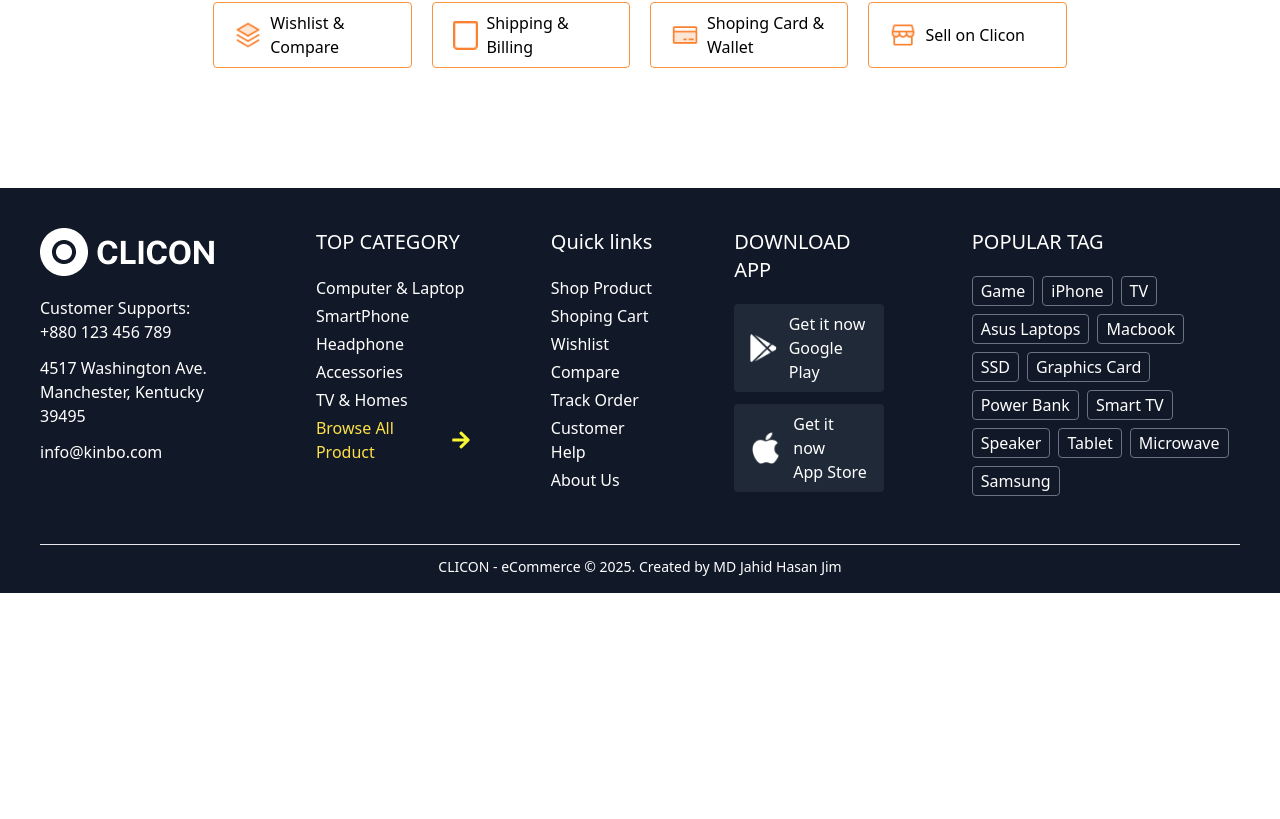
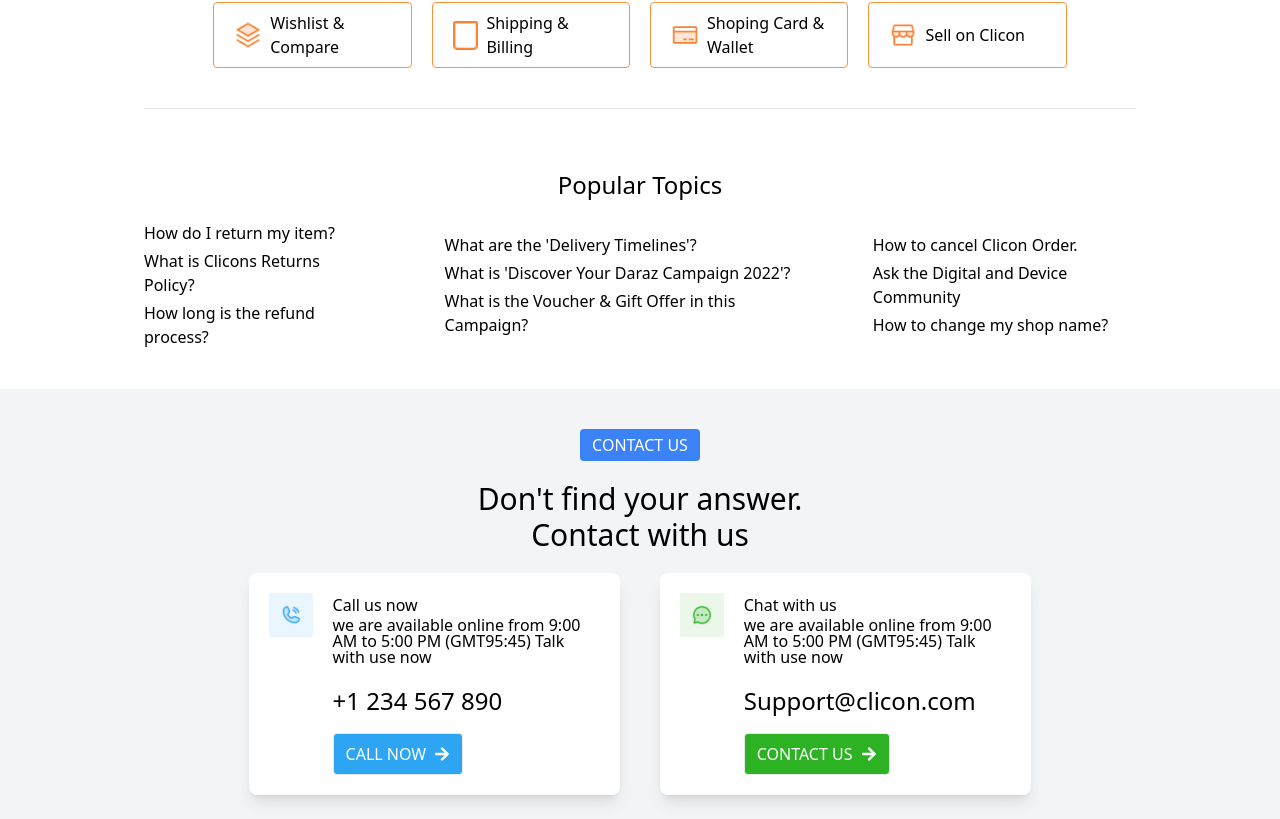
Before and after one commit to jim2107054/CLICON, a React (Vite) app in the folder frontend/: page /customer-support in a window 1280 px wide. Shown: the part 741-1560 px from the top of the page. Before the commit the page ends 1334 px from the top, so only its background shows below. Built offline with nearby package versions, Linux system fonts and the light colour scheme.

Commit message:
customer support full done

```diff
--- a/frontend/src/assets/assets.js
+++ b/frontend/src/assets/assets.js
@@ -33,6 +33,8 @@ import storefront from './Storefront.png'
 import oppsError from './Oops404Error.png'
 import appleBlack from './AppleBlack.png'
 import googleBlack from './GoogleBlack.png'
+import call from './call.png'
+import message from './message.png'
 
 
 // import core team member photo
@@ -109,6 +111,8 @@ export const assets = {
     oppsError,
     appleBlack,
     googleBlack,
+    call,
+    message,
 }
 
 export const CoreTeamMembers = [
--- a/frontend/src/pages/CustomerSupport.jsx
+++ b/frontend/src/pages/CustomerSupport.jsx
@@ -1,5 +1,6 @@
 import React from "react";
 import { assets } from "../assets/assets";
+import { FaArrowRight } from "react-icons/fa";
 
 const CustomerSupport = () => {
   return (
@@ -42,7 +43,9 @@ const CustomerSupport = () => {
         </div>
         {/*------------Second Div----------*/}
         <div>
-          <h1 className="text-2xl font-semibold text-center mt-5">What can we assist you with today?</h1>
+          <h1 className="text-2xl font-semibold text-center mt-5">
+            What can we assist you with today?
+          </h1>
           <div className="flex flex-wrap gap-5 mt-5 justify-center">
             <div className="customer-assist">
               <img className="w-7" src={assets.truck} alt="" />
@@ -79,10 +82,62 @@ const CustomerSupport = () => {
           </div>
         </div>
         {/*------------Third Div----------*/}
-        <div></div>
-        {/*------------Fourth Div----------*/}
-        <div></div>
+        <hr />
+        <div>
+          <p className="text-2xl font-medium text-center mt-5">Popular Topics</p>
+          <div className="flex flex-col items-center justify-center lg:flex-row lg:gap-20 gap-8 mt-5">
+            <ul className="gap-1 flex flex-col">
+              <li>How do I return my item?</li>
+              <li>What is Clicons Returns Policy?</li>
+              <li>How long is the refund process?</li>
+            </ul>
+
+            <ul className="gap-1 flex flex-col">
+              <li>What are the 'Delivery Timelines'?</li>
+              <li>What is 'Discover Your Daraz Campaign 2022'?</li>
+              <li>What is the Voucher & Gift Offer in this Campaign?</li>
+            </ul>
+
+            <ul className="gap-1 flex flex-col">
+              <li>How to cancel Clicon Order.</li>
+              <li>Ask the Digital and Device Community</li>
+              <li>How to change my shop name?</li>
+            </ul>
+          </div>
+        </div>
       </div>
+      {/*------------Fourth Div----------*/}
+        <div className="bg-[#F2F4F5] px-44 py-10">
+          <div className="flex flex-col items-center">
+            <p className="bg-blue-500 w-fit px-3 py-1 rounded text-white items-center justify-center mb-5">CONTACT US</p>
+            <h1 className="text-3xl font-medium">Don't find your answer.</h1>
+            <p className="text-3xl font-medium">Contact with us</p>
+          </div>
+          <div className="flex flex-col lg:flex-row gap-10 items-center justify-center">
+            <div className="flex bg-white w-full lg:w-2/5 gap-5 px-5 py-5 rounded-lg shadow-lg mt-5">
+              <div>
+                <img src={assets.call} alt="" />
+              </div>
+              <div>
+                <p className="font-medium">Call us now</p>
+                <p className="text-base font-light leading-none mb-5">we are available online from 9:00 AM to 5:00 PM (GMT95:45) Talk with use now</p>
+                <p className="text-2xl mb-4">+1 234 567 890</p>
+                <button className="flex  items-center gap-2 border bg-blueButton px-3 py-2 text-white rounded hover:scale-105 transition-all duration-200">CALL NOW <FaArrowRight/> </button>
+              </div>
+            </div>
+            <div className="flex bg-white w-full lg:w-2/5 gap-5 px-5 py-5 rounded-lg shadow-lg mt-5">
+              <div>
+                <img src={assets.message} alt="" />
+              </div>
+              <div>
+                <p className="font-medium">Chat with us</p>
+                <p className="text-base font-light leading-none mb-5">we are available online from 9:00 AM to 5:00 PM (GMT95:45) Talk with use now</p>
+                <p className="text-2xl mb-4">Support@clicon.com</p>
+                <button className="flex  items-center gap-2 border bg-greenButton px-3 py-2 text-white rounded hover:scale-105 transition-all duration-200">CONTACT US <FaArrowRight/> </button>
+              </div>
+            </div>
+          </div>
+        </div>
     </div>
   );
 };
--- a/frontend/tailwind.config.js
+++ b/frontend/tailwind.config.js
@@ -10,6 +10,8 @@ export default {
         primary: "#1E3A8A",
         secondary: "#1B6392",
         btnColor: "#FA8232",
+        blueButton:"#2DA5F3",
+        greenButton:"#2DB224",
       }
     },
   },
```
Also changed, not shown: frontend/src/assets/call.png (added), frontend/src/assets/message.png (added).
